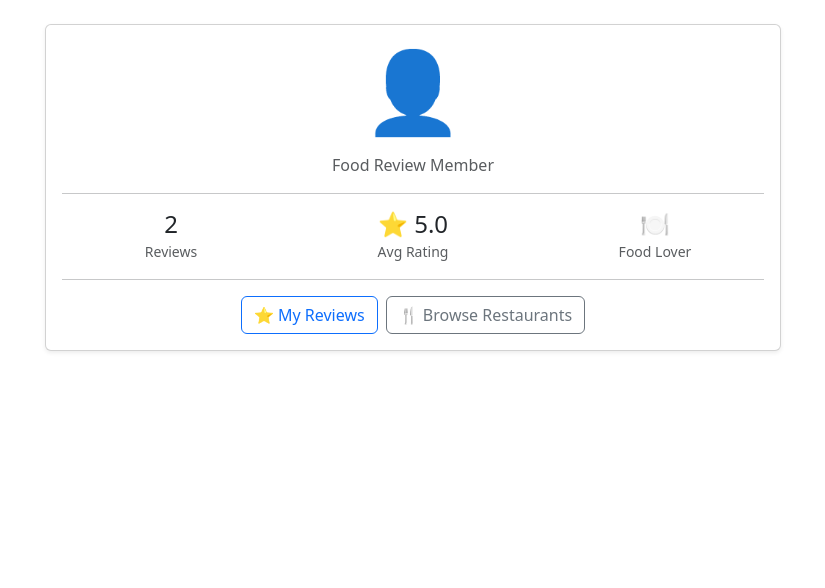
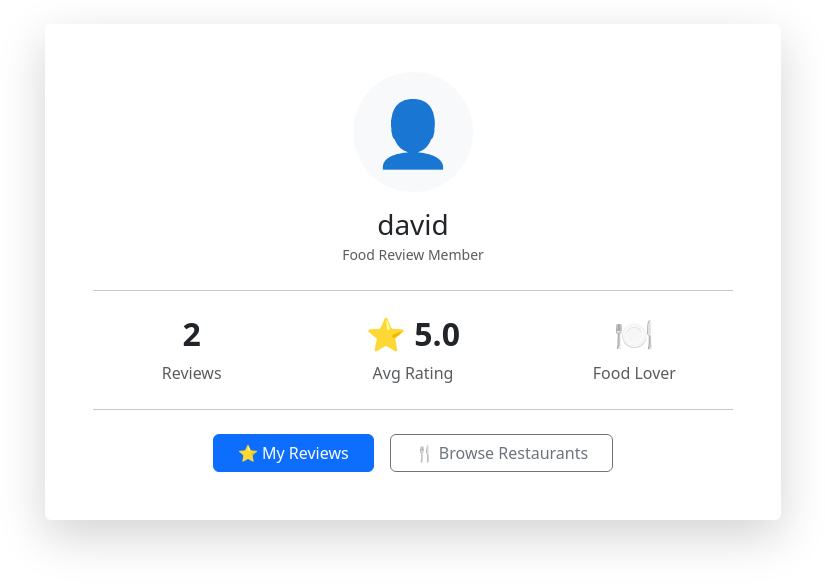
Before and after one commit to waruenat-collab/web-flask_241-152, a Flask app: page /profile in a window 1280 px wide. Shown: the part 56-644 px from the top of the page, without its empty margins (227-1052 px from the left). Run offline with Flask 3, Linux system fonts and the light colour scheme; a user stored in the database is signed in; data comes from the database, SQL or seed files in the repository.

Commit message:
Fix profile data and improve profile page UI

```diff
--- a/app.py
+++ b/app.py
@@ -197,29 +197,27 @@ def delete_restaurant(id):
 
 @app.route("/profile")
 def profile():
-    if not login_required():
+    if "user_id" not in session:
         return redirect("/login")
 
-    user_id = session["user_id"]
+    user = User.query.get(session["user_id"])
 
-    # ดึง user
-    user = User.query.get(user_id)
+    review_count = Review.query.filter_by(
+        user_id=user.id
+    ).count()
 
-    # รีวิวทั้งหมดของ user
-    reviews = Review.query.filter_by(user_id=user_id).all()
-    review_count = len(reviews)
+    avg_rating = db.session.query(
+        func.avg(Review.rating)
+    ).filter(
+        Review.user_id == user.id
+    ).scalar()
 
-    # คำนวณคะแนนเฉลี่ยที่ user เคยให้
-    avg_rating = None
-    if review_count > 0:
-        avg_rating = round(
-            sum(r.rating for r in reviews) / review_count,
-            1
-        )
+    if avg_rating:
+        avg_rating = round(avg_rating, 1)
 
     return render_template(
         "profile.html",
-        user=user,
+        username=user.username,
         review_count=review_count,
         avg_rating=avg_rating
     )
--- a/templates/profile.html
+++ b/templates/profile.html
@@ -6,53 +6,56 @@
 <div class="row justify-content-center">
   <div class="col-md-8">
 
-    <!-- Profile Card -->
-    <div class="card shadow-sm mb-4">
-      <div class="card-body text-center">
+    <div class="card shadow-lg border-0">
+      <div class="card-body p-5">
 
         <!-- Avatar -->
-        <div class="mb-3">
-          <span class="display-1">👤</span>
+        <div class="text-center mb-4">
+          <div class="rounded-circle bg-light d-inline-flex
+                      align-items-center justify-content-center"
+               style="width:120px; height:120px; font-size:64px;">
+            👤
+          </div>
+
+          <h3 class="mt-3 mb-0">{{ username }}</h3>
+          <small class="text-muted">Food Review Member</small>
         </div>
 
-        <h3 class="mb-1">{{ username }}</h3>
-        <p class="text-muted">Food Review Member</p>
-
-        <hr>
+        <hr class="my-4">
 
         <!-- Stats -->
         <div class="row text-center">
           <div class="col-md-4">
-            <h4 class="mb-0">{{ review_count }}</h4>
-            <small class="text-muted">Reviews</small>
+            <h2 class="fw-bold">{{ review_count }}</h2>
+            <p class="text-muted mb-0">Reviews</p>
           </div>
 
           <div class="col-md-4">
-            <h4 class="mb-0">
+            <h2 class="fw-bold">
               {% if avg_rating %}
                 ⭐ {{ avg_rating }}
               {% else %}
                 -
               {% endif %}
-            </h4>
-            <small class="text-muted">Avg Rating</small>
+            </h2>
+            <p class="text-muted mb-0">Avg Rating</p>
           </div>
 
           <div class="col-md-4">
-            <h4 class="mb-0">🍽️</h4>
-            <small class="text-muted">Food Lover</small>
+            <h2 class="fw-bold">🍽️</h2>
+            <p class="text-muted mb-0">Food Lover</p>
           </div>
         </div>
 
-        <hr>
+        <hr class="my-4">
 
         <!-- Actions -->
-        <div class="d-flex justify-content-center gap-2">
-          <a href="/my-reviews" class="btn btn-outline-primary">
+        <div class="d-flex justify-content-center gap-3">
+          <a href="/my-reviews" class="btn btn-primary px-4">
             ⭐ My Reviews
           </a>
 
-          <a href="/restaurants" class="btn btn-outline-secondary">
+          <a href="/restaurants" class="btn btn-outline-secondary px-4">
             🍴 Browse Restaurants
           </a>
         </div>
```
